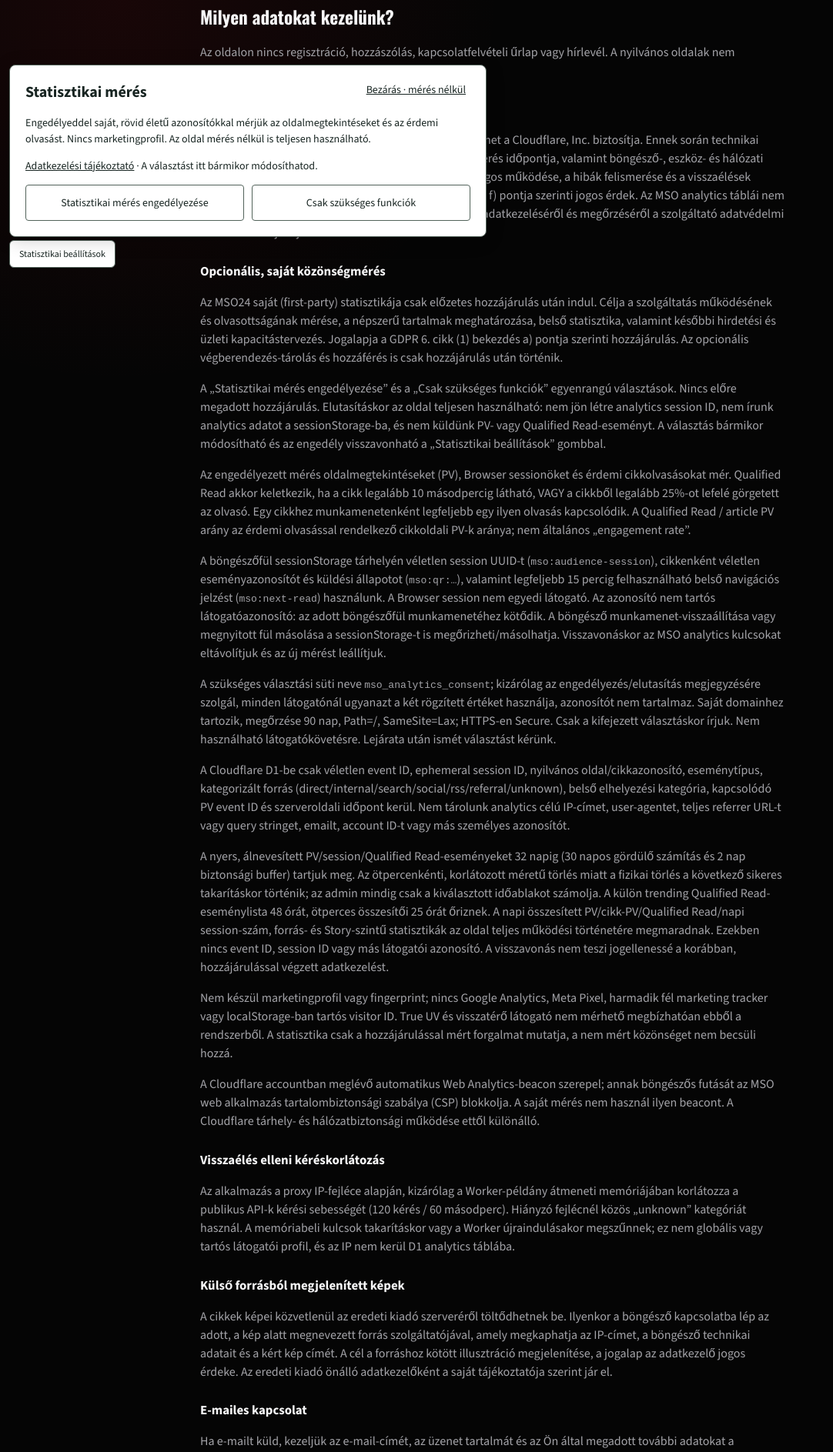
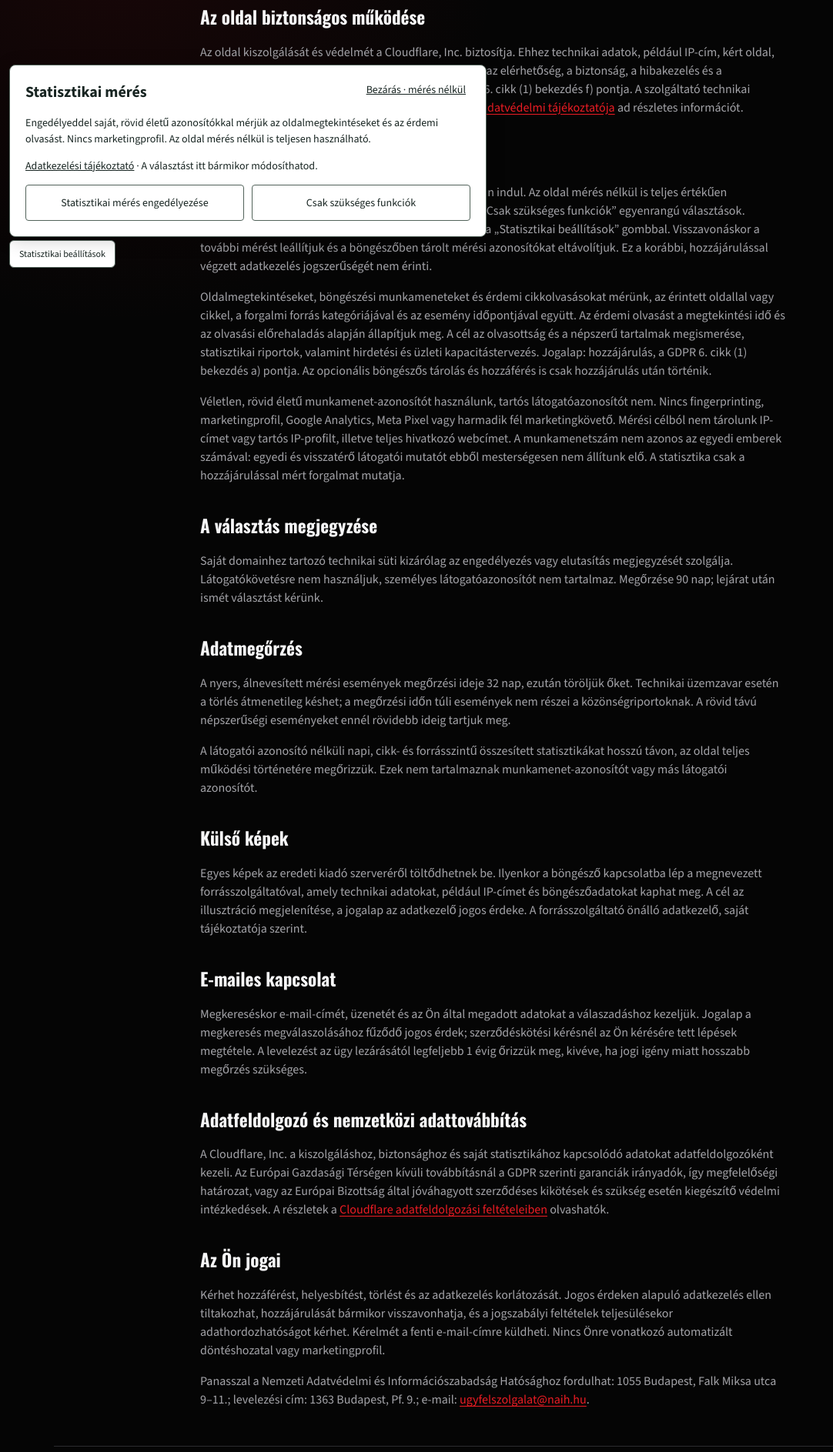
Before and after one commit to jakabgipsz865-oss/magyarsportonline, a Next.js app in the folder apps/web/: page /adatkezeles in a window 1280 px wide. Shown: the part 440-2327 px from the top of the page at 77% size, without its empty margins (0-1082 px from the left). Built offline with nearby package versions, Linux system fonts and the light colour scheme; no server answers.

Commit message:
Simplify public privacy notice and remove implementation details

```diff
--- a/apps/web/app/adatkezeles/page.tsx
+++ b/apps/web/app/adatkezeles/page.tsx
@@ -23,132 +23,102 @@ export default function PrivacyPage(): ReactNode {
           </dd>
         </dl>
 
-        <h2>Milyen adatokat kezelünk?</h2>
+        <h2>Az oldal biztonságos működése</h2>
         <p>
-          Az oldalon nincs regisztráció, hozzászólás, kapcsolatfelvételi űrlap vagy hírlevél. A
-          nyilvános oldalak nem helyeznek el látogatóazonosításra szolgáló sütit.
+          Az oldal kiszolgálását és védelmét a Cloudflare, Inc. biztosítja. Ehhez technikai adatok,
+          például IP-cím, kért oldal, időpont, böngésző- és hálózati adatok kezelhetők. A cél az
+          elérhetőség, a biztonság, a hibakezelés és a visszaélések megelőzése. Jogalap: jogos
+          érdek, a GDPR 6. cikk (1) bekezdés f) pontja. A szolgáltató technikai adatkezeléséről és
+          megőrzési szabályairól a{" "}
+          <a href="https://www.cloudflare.com/privacypolicy/">
+            Cloudflare adatvédelmi tájékoztatója
+          </a>{" "}
+          ad részletes információt.
         </p>
 
-        <h3>Az oldal biztonságos kiszolgálása</h3>
+        <h2>Opcionális saját közönségmérés</h2>
         <p>
-          A tárhelyet, a tartalomtovábbítást és a biztonsági védelmet a Cloudflare, Inc. biztosítja.
-          Ennek során technikai adatok — így különösen az IP-cím, a kért oldal címe, a kérés
-          időpontja, valamint böngésző-, eszköz- és hálózati adatok — kezelhetők. A cél az oldal
-          elérhető és biztonságos működése, a hibák felismerése és a visszaélések megakadályozása. A
-          jogalap a GDPR 6. cikk (1) bekezdés f) pontja szerinti jogos érdek. Az MSO analytics
-          táblái nem tárolnak ilyen hálózati naplókat; a Cloudflare technikai adatkezeléséről és
-          megőrzéséről a szolgáltató adatvédelmi dokumentációja tájékoztat.
+          Saját statisztikánk csak az Ön előzetes hozzájárulása után indul. Az oldal mérés nélkül is
+          teljes értékűen használható. A „Statisztikai mérés engedélyezése” és a „Csak szükséges
+          funkciók” egyenrangú választások. Engedélyét bármikor módosíthatja vagy visszavonhatja a
+          „Statisztikai beállítások” gombbal. Visszavonáskor a további mérést leállítjuk és a
+          böngészőben tárolt mérési azonosítókat eltávolítjuk. Ez a korábbi, hozzájárulással végzett
+          adatkezelés jogszerűségét nem érinti.
+        </p>
+        <p>
+          Oldalmegtekintéseket, böngészési munkameneteket és érdemi cikkolvasásokat mérünk, az
+          érintett oldallal vagy cikkel, a forgalmi forrás kategóriájával és az esemény időpontjával
+          együtt. Az érdemi olvasást a megtekintési idő és az olvasási előrehaladás alapján
+          állapítjuk meg. A cél az olvasottság és a népszerű tartalmak megismerése, statisztikai
+          riportok, valamint hirdetési és üzleti kapacitástervezés. Jogalap: hozzájárulás, a GDPR 6.
+          cikk (1) bekezdés a) pontja. Az opcionális böngészős tárolás és hozzáférés is csak
+          hozzájárulás után történik.
+        </p>
+        <p>
+          Véletlen, rövid életű munkamenet-azonosítót használunk, tartós látogatóazonosítót nem.
+          Nincs fingerprinting, marketingprofil, Google Analytics, Meta Pixel vagy harmadik fél
+          marketingkövető. Mérési célból nem tárolunk IP-címet vagy tartós IP-profilt, illetve
+          teljes hivatkozó webcímet. A munkamenetszám nem azonos az egyedi emberek számával: egyedi
+          és visszatérő látogatói mutatót ebből mesterségesen nem állítunk elő. A statisztika csak a
+          hozzájárulással mért forgalmat mutatja.
         </p>
 
-        <h3>Opcionális, saját közönségmérés</h3>
+        <h2>A választás megjegyzése</h2>
         <p>
-          Az MSO24 saját (first-party) statisztikája csak előzetes hozzájárulás után indul. Célja a
-          szolgáltatás működésének és olvasottságának mérése, a népszerű tartalmak meghatározása,
-          belső statisztika, valamint későbbi hirdetési és üzleti kapacitástervezés. Jogalapja a
-          GDPR 6. cikk (1) bekezdés a) pontja szerinti hozzájárulás. Az opcionális
-          végberendezés-tárolás és hozzáférés is csak hozzájárulás után történik.
+          Saját domainhez tartozó technikai süti kizárólag az engedélyezés vagy elutasítás
+          megjegyzését szolgálja. Látogatókövetésre nem használjuk, személyes látogatóazonosítót nem
+          tartalmaz. Megőrzése 90 nap; lejárat után ismét választást kérünk.
+        </p>
+
+        <h2>Adatmegőrzés</h2>
+        <p>
+          A nyers, álnevesített mérési események megőrzési ideje 32 nap, ezután töröljük őket.
+          Technikai üzemzavar esetén a törlés átmenetileg késhet; a megőrzési időn túli események
+          nem részei a közönségriportoknak. A rövid távú népszerűségi eseményeket ennél rövidebb
+          ideig tartjuk meg.
         </p>
         <p>
-          A „Statisztikai mérés engedélyezése” és a „Csak szükséges funkciók” egyenrangú
-          választások. Nincs előre megadott hozzájárulás. Elutasításkor az oldal teljesen
-          használható: nem jön létre analytics session ID, nem írunk analytics adatot a
-          sessionStorage-ba, és nem küldünk PV- vagy Qualified Read-eseményt. A választás bármikor
-          módosítható és az engedély visszavonható a „Statisztikai beállítások” gombbal.
-        </p>
-        <p>
-          Az engedélyezett mérés oldalmegtekintéseket (PV), Browser sessionöket és érdemi
-          cikkolvasásokat mér. Qualified Read akkor keletkezik, ha a cikk legalább 10 másodpercig
-          látható, VAGY a cikkből legalább 25%-ot lefelé görgetett az olvasó. Egy cikkhez
-          munkamenetenként legfeljebb egy ilyen olvasás kapcsolódik. A Qualified Read / article PV
-          arány az érdemi olvasással rendelkező cikkoldali PV-k aránya; nem általános „engagement
-          rate”.
-        </p>
-        <p>
-          A böngészőfül sessionStorage tárhelyén véletlen session UUID-t (
-          <code>mso:audience-session</code>), cikkenként véletlen eseményazonosítót és küldési
-          állapotot (<code>mso:qr:…</code>), valamint legfeljebb 15 percig felhasználható belső
-          navigációs jelzést (<code>mso:next-read</code>) használunk. A Browser session nem egyedi
-          látogató. Az azonosító nem tartós látogatóazonosító: az adott böngészőfül munkamenetéhez
-          kötődik. A böngésző munkamenet-visszaállítása vagy megnyitott fül másolása a
-          sessionStorage-t is megőrizheti/másolhatja. Visszavonáskor az MSO analytics kulcsokat
-          eltávolítjuk és az új mérést leállítjuk.
-        </p>
-        <p>
-          A szükséges választási süti neve <code>mso_analytics_consent</code>; kizárólag az
-          engedélyezés/elutasítás megjegyzésére szolgál, minden látogatónál ugyanazt a két rögzített
-          értéket használja, azonosítót nem tartalmaz. Saját domainhez tartozik, megőrzése 90 nap,
-          Path=/, SameSite=Lax; HTTPS-en Secure. Csak a kifejezett választáskor írjuk. Nem
-          használható látogatókövetésre. Lejárata után ismét választást kérünk.
-        </p>
-        <p>
-          A Cloudflare D1-be csak véletlen event ID, ephemeral session ID, nyilvános
-          oldal/cikkazonosító, eseménytípus, kategorizált forrás
-          (direct/internal/search/social/rss/referral/unknown), belső elhelyezési kategória,
-          kapcsolódó PV event ID és szerveroldali időpont kerül. Nem tárolunk analytics célú
-          IP-címet, user-agentet, teljes referrer URL-t vagy query stringet, emailt, account ID-t
-          vagy más személyes azonosítót.
-        </p>
-        <p>
-          A nyers, álnevesített PV/session/Qualified Read-eseményeket 32 napig (30 napos gördülő
-          számítás és 2 nap biztonsági buffer) tartjuk meg. Az ötpercenkénti, korlátozott méretű
-          törlés miatt a fizikai törlés a következő sikeres takarításkor történik; az admin mindig
-          csak a kiválasztott időablakot számolja. A külön trending Qualified Read-eseménylista 48
-          órát, ötperces összesítői 25 órát őriznek. A napi összesített PV/cikk-PV/Qualified
-          Read/napi session-szám, forrás- és Story-szintű statisztikák az oldal teljes működési
-          történetére megmaradnak. Ezekben nincs event ID, session ID vagy más látogatói azonosító.
-          A visszavonás nem teszi jogellenessé a korábban, hozzájárulással végzett adatkezelést.
-        </p>
-        <p>
-          Nem készül marketingprofil vagy fingerprint; nincs Google Analytics, Meta Pixel, harmadik
-          fél marketing tracker vagy localStorage-ban tartós visitor ID. True UV és visszatérő
-          látogató nem mérhető megbízhatóan ebből a rendszerből. A statisztika csak a
-          hozzájárulással mért forgalmat mutatja, a nem mért közönséget nem becsüli hozzá.
-        </p>
-        <p>
-          A Cloudflare accountban meglévő automatikus Web Analytics-beacon szerepel; annak böngészős
-          futását az MSO web alkalmazás tartalombiztonsági szabálya (CSP) blokkolja. A saját mérés
-          nem használ ilyen beacont. A Cloudflare tárhely- és hálózatbiztonsági működése ettől
-          különálló.
-        </p>
-        <h3>Visszaélés elleni kéréskorlátozás</h3>
-        <p>
-          Az alkalmazás a proxy IP-fejléce alapján, kizárólag a Worker-példány átmeneti memóriájában
-          korlátozza a publikus API-k kérési sebességét (120 kérés / 60 másodperc). Hiányzó
-          fejlécnél közös „unknown” kategóriát használ. A memóriabeli kulcsok takarításkor vagy a
-          Worker újraindulásakor megszűnnek; ez nem globális vagy tartós látogatói profil, és az IP
-          nem kerül D1 analytics táblába.
+          A látogatói azonosító nélküli napi, cikk- és forrásszintű összesített statisztikákat
+          hosszú távon, az oldal teljes működési történetére megőrizzük. Ezek nem tartalmaznak
+          munkamenet-azonosítót vagy más látogatói azonosítót.
         </p>
 
-        <h3>Külső forrásból megjelenített képek</h3>
+        <h2>Külső képek</h2>
         <p>
-          A cikkek képei közvetlenül az eredeti kiadó szerveréről töltődhetnek be. Ilyenkor a
-          böngésző kapcsolatba lép az adott, a kép alatt megnevezett forrás szolgáltatójával, amely
-          megkaphatja az IP-címet, a böngésző technikai adatait és a kért kép címét. A cél a
-          forráshoz kötött illusztráció megjelenítése, a jogalap az adatkezelő jogos érdeke. Az
-          eredeti kiadó önálló adatkezelőként a saját tájékoztatója szerint jár el.
+          Egyes képek az eredeti kiadó szerveréről töltődhetnek be. Ilyenkor a böngésző kapcsolatba
+          lép a megnevezett forrásszolgáltatóval, amely technikai adatokat, például IP-címet és
+          böngészőadatokat kaphat meg. A cél az illusztráció megjelenítése, a jogalap az adatkezelő
+          jogos érdeke. A forrásszolgáltató önálló adatkezelő, saját tájékoztatója szerint.
         </p>
 
-        <h3>E-mailes kapcsolat</h3>
+        <h2>E-mailes kapcsolat</h2>
         <p>
-          Ha e-mailt küld, kezeljük az e-mail-címét, az üzenet tartalmát és az Ön által megadott
-          további adatokat a megkeresés megválaszolásához. A jogalap az Ön kérésének teljesítése,
-          illetve az ehhez fűződő jogos érdek. A levelezést az ügy lezárásától számított legfeljebb
+          Megkereséskor e-mail-címét, üzenetét és az Ön által megadott adatokat a válaszadáshoz
+          kezeljük. Jogalap a megkeresés megválaszolásához fűződő jogos érdek; szerződéskötési
+          kérésnél az Ön kérésére tett lépések megtétele. A levelezést az ügy lezárásától legfeljebb
           1 évig őrizzük meg, kivéve, ha jogi igény miatt hosszabb megőrzés szükséges.
         </p>
 
-        <h2>Adatfeldolgozó és adattovábbítás</h2>
+        <h2>Adatfeldolgozó és nemzetközi adattovábbítás</h2>
         <p>
-          A Cloudflare, Inc. a tárhelyhez, biztonsági szolgáltatáshoz és statisztikához kapcsolódó
-          adatokat adatfeldolgozóként kezeli. Az Európai Gazdasági Térségen kívüli adatkezelésnél a
-          GDPR szerinti megfelelő adattovábbítási garanciákat alkalmazza.
+          A Cloudflare, Inc. a kiszolgáláshoz, biztonsághoz és saját statisztikához kapcsolódó
+          adatokat adatfeldolgozóként kezeli. Az Európai Gazdasági Térségen kívüli továbbításnál a
+          GDPR szerinti garanciák irányadók, így megfelelőségi határozat, vagy az Európai Bizottság
+          által jóváhagyott szerződéses kikötések és szükség esetén kiegészítő védelmi intézkedések.
+          A részletek a{" "}
+          <a href="https://www.cloudflare.com/cloudflare-customer-dpa/">
+            Cloudflare adatfeldolgozási feltételeiben
+          </a>{" "}
+          olvashatók.
         </p>
 
         <h2>Az Ön jogai</h2>
         <p>
-          Kérhet hozzáférést, helyesbítést, törlést vagy az adatkezelés korlátozását, és tiltakozhat
-          a jogos érdeken alapuló adatkezelés ellen. Kérelmét az adatkezelő fenti e-mail-címére
-          küldheti. Az oldal látogatóiról nem történik automatizált döntéshozatal vagy
-          profilalkotás.
+          Kérhet hozzáférést, helyesbítést, törlést és az adatkezelés korlátozását. Jogos érdeken
+          alapuló adatkezelés ellen tiltakozhat, hozzájárulását bármikor visszavonhatja, és a
+          jogszabályi feltételek teljesülésekor adathordozhatóságot kérhet. Kérelmét a fenti
+          e-mail-címre küldheti. Nincs Önre vonatkozó automatizált döntéshozatal vagy
+          marketingprofil.
         </p>
         <p>
           Panasszal a Nemzeti Adatvédelmi és Információszabadság Hatósághoz fordulhat: 1055
```
Also changed, not shown: 1 other file (tests, documents, lock files or other folders).
